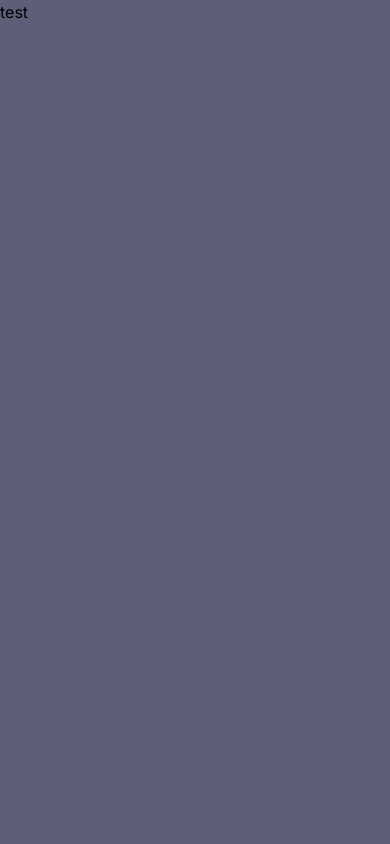
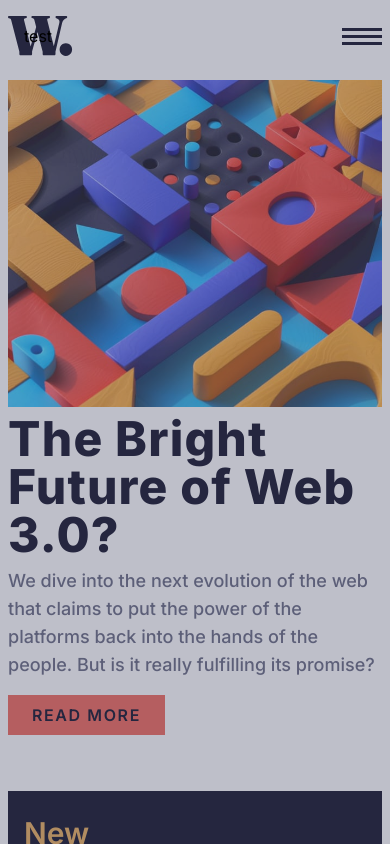
Before and after one commit to akshay-ken/rookie-project-08, a React (Vite) app: page / in a window 390 px wide. Both pictures are taken after a click on the picture 362 px from the left and 36 px from the top of the page. Shown: the top 844 px of the page. Built offline with nearby package versions, Linux system fonts and the light colour scheme.

Commit message:
style: add tranperent background

```diff
--- a/src/components/MobileMenu.jsx
+++ b/src/components/MobileMenu.jsx
@@ -3,7 +3,7 @@ export function MobileMenu({ onClose }) {
   return createPortal(
     <div
       onClick={onClose}
-      className="h-screen absolute top-0 bg-Dark-grayish-blue w-full"
+      className="h-screen fixed inset-0 bg-Dark-grayish-blue/40 bg-blend-overlay p-6 w-full"
     >
       <div>test</div>
       <ul></ul>
```
